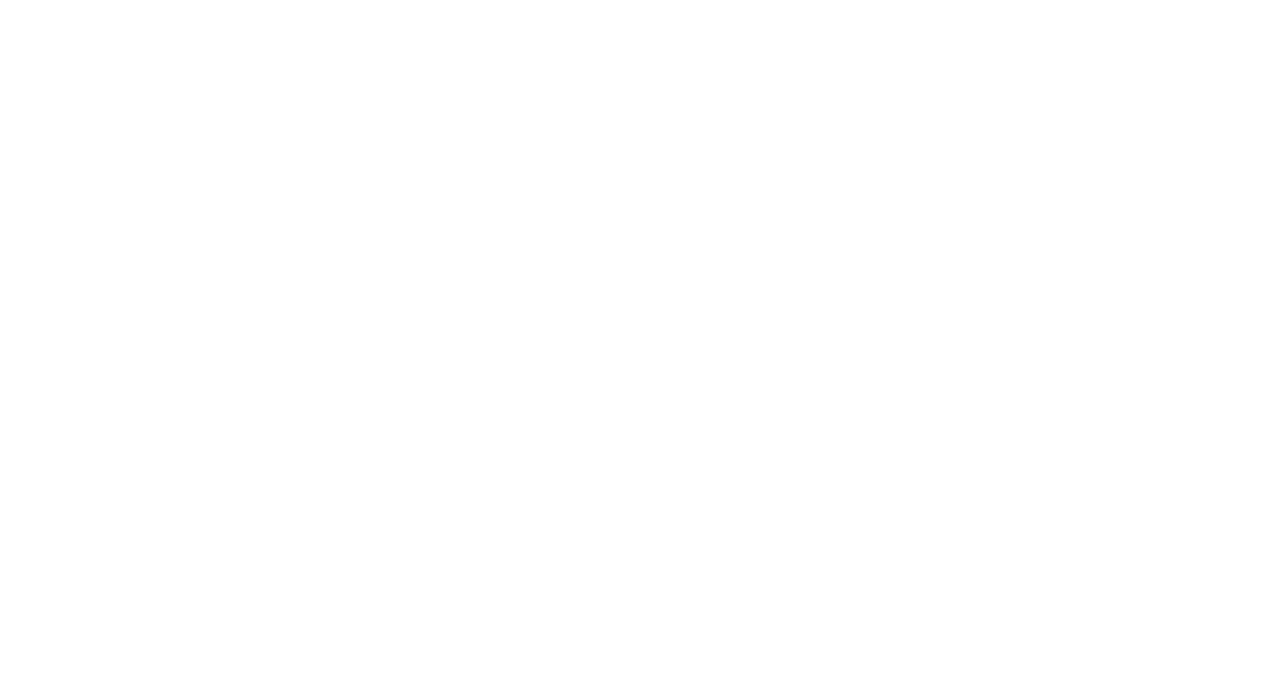
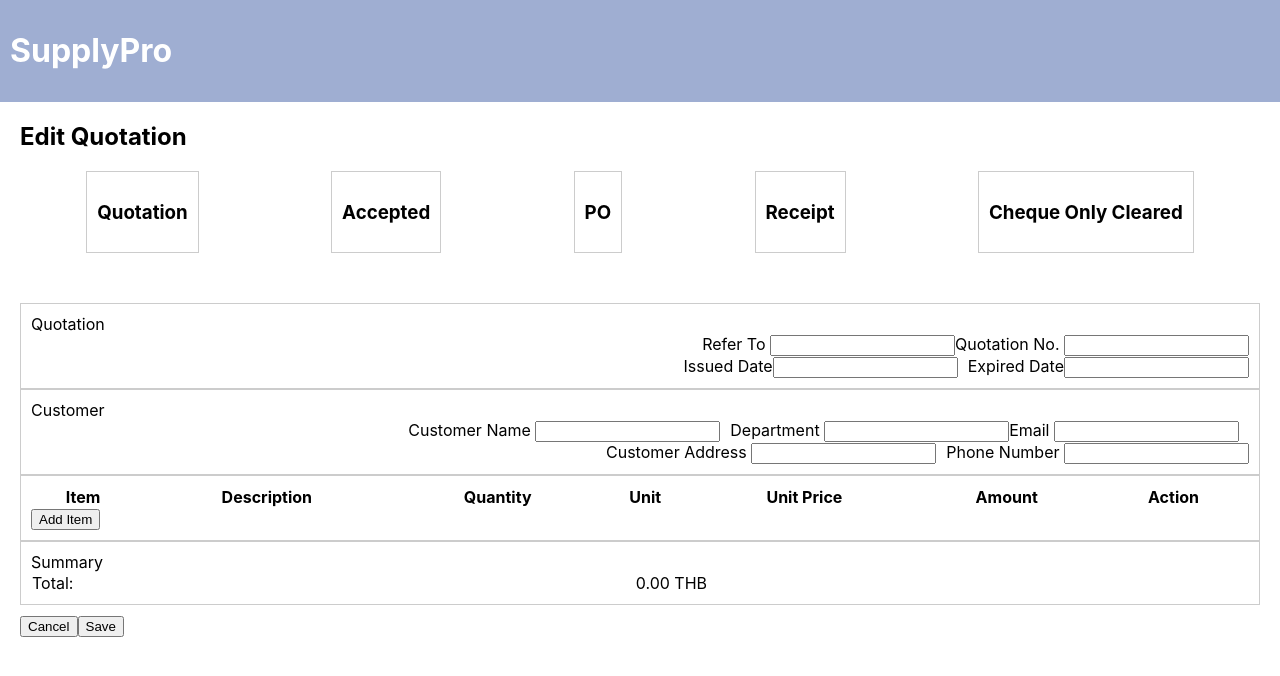
Before and after one commit to Chonlatit2546/Project-SE, a React (Create React App) app: page /Editquotation in a window 1280 px wide. Before the commit this address had no page. Shown: the top 676 px of the page. Built offline with nearby package versions, Linux system fonts and the light colour scheme.

Commit message:
Add EditQuotation

```diff
--- a/src/App.js
+++ b/src/App.js
@@ -4,6 +4,7 @@ import { Routes, Route } from 'react-router-dom';
 import Home from './Home';
 import Createquotation from './Createquotation';
 import Addvendor from './Addvendor';
+import Editquotation from './Editquotation';
 function App() {
   return (
     <div >
@@ -14,6 +15,7 @@ function App() {
           <Route path='/Home' element = {<Home/>}></Route>
           <Route path='/Createquotation' element = {<Createquotation/>}></Route>
           <Route path='/Addvendor' element = {<Addvendor/>}></Route>
+          <Route path='/Editquotation' element = {<Editquotation/>}></Route>
         </Routes>
     </div>
 
--- /dev/null
+++ b/src/Editquotation.jsx
@@ -0,0 +1,219 @@
+import React, { useState } from 'react';
+
+function Editquotation(){
+    const [items, setItems] = useState([]);
+
+    const handleAddItem = () => {
+      const newItem = {
+        itemNumber: items.length + 1,
+        quantity: 1.00,
+        unit: 'Pcs.',
+        unitPrice: 100.00
+      };
+
+      setItems([...items, newItem]);
+    };
+
+    const updateTotal = () => {
+      let total = 0;
+      items.forEach(item => {
+        total += item.quantity * item.unitPrice;
+      });
+
+      return total.toFixed(2);
+    };
+
+    return (
+      <div>
+        <header style={{ backgroundColor: '#9faed2', color: '#fff', padding: '10px' }}>
+          <h1>SupplyPro</h1>
+        </header>
+        <main style={{ padding: '20px' }}>
+          <h2 style={{ marginTop: '0' }}>Edit Quotation</h2>
+          <div style={{ display: 'flex', justifyContent: 'space-around', marginTop: '10px' }}>
+    <div style={{ border: '1px solid #ccc', padding: '10px', textAlign: 'center' }}>
+      <h3>Quotation</h3>
+      {/* Add content for Quotation box if needed */}
+    </div>
+
+    <div style={{ border: '1px solid #ccc', padding: '10px', textAlign: 'center' }}>
+      <h3>Accepted</h3>
+      {/* Add content for Accepted box if needed */}
+    </div>
+
+    <div style={{ border: '1px solid #ccc', padding: '10px', textAlign: 'center' }}>
+      <h3>PO</h3>
+      {/* Add content for PO box if needed */}
+    </div>
+
+    <div style={{ border: '1px solid #ccc', padding: '10px', textAlign: 'center' }}>
+      <h3>Receipt</h3>
+      {/* Add content for Receipt box if needed */}
+    </div>
+
+    <div style={{ border: '1px solid #ccc', padding: '10px', textAlign: 'center' }}>
+      <h3>Cheque Only Cleared</h3>
+      {/* Add content for Cheque Only Cleared box if needed */}
+    </div>
+    </div>
+
+          <section style={{ border: '1px solid #ccc', padding: '10px', display: 'flex', flexDirection: 'column' ,marginTop: '50px'}} className="quotation-info">
+    <div style={{ textAlign: 'left' }}>
+      <label>Quotation</label>
+      <div style={{ textAlign: 'right', display: 'flex', justifyContent: 'flex-end', alignItems: 'center' }}>
+    <div style={{ marginLeft: '10px' }}>
+      <label>Refer To </label>
+      <input type="text" placeholder="" />
+    </div>
+    <div>
+      <label>Quotation No. </label>
+      <input type="text" placeholder="" />
+    </div>
+  </div>
+
+  </div>
+    <div style={{ display: 'flex', flexDirection: 'row', justifyContent: 'flex-end' }}>
+      <div style={{ textAlign: 'right', marginRight: '10px' }}>
+        <label>Issued Date</label>
+        <input type="text" placeholder="" />
+      </div>
+      <div style={{ textAlign: 'right' }}>
+        <label>Expired Date</label>
+        <input type="text" placeholder="" />
+      </div>
+    </div>
+  </section>
+           {/* Customer Section */}
+           <section style={{ border: '1px solid #ccc', padding: '10px', display: 'flex', flexDirection: 'column' }} className="customer-info">
+            <div style={{ textAlign: 'left' }}>
+              <label>Customer</label>
+            </div>
+            <div style={{ display: 'flex', flexDirection: 'row', justifyContent: 'flex-end' }}>
+              <div style={{ textAlign: 'right', marginRight: '10px' }}>
+                <label>Customer Name </label>
+                <input type="text" id="customerName" placeholder="" />
+              </div>
+              <div style={{ textAlign: 'right' }}>
+                <label>Department </label>
+                <input type="text" id="department " placeholder="" />
+              </div>
+              <div style={{ textAlign: 'right', marginRight: '10px' }}>
+                <label>Email </label>
+                <input type="text" id="email" placeholder="" />
+              </div>
+            </div>
+            <div style={{ display: 'flex', flexDirection: 'row', justifyContent: 'flex-end' }}>
+              <div style={{ textAlign: 'right', marginRight: '10px' }}>
+                <label>Customer Address </label>
+                <input type="text" id="email" placeholder="" />
+              </div>
+              <div style={{ textAlign: 'right' }}>
+                <label>Phone Number </label>
+                <input type="text" id="phone" placeholder="" />
+              </div>
+            </div>
+          </section>
+          <section style={{ border: '1px solid #ccc', padding: '10px' }} className="item-list">
+    <table style={{ width: '100%', borderCollapse: 'collapse' }}>
+      <thead>
+        <tr>
+          <th>Item</th>
+          <th>Description</th>
+          <th>Quantity</th>
+          <th>Unit</th>
+          <th>Unit Price</th>
+          <th>Amount</th>
+          <th>Action</th>
+        </tr>
+      </thead>
+      <tbody>
+        {items.map((item, index) => (
+          <tr key={index}>
+            <td>{index + 1}</td>
+            <td>
+              <input type="text" placeholder="Description" />
+            </td>
+            <td>
+              <input
+                type="number"
+                value={item.quantity}
+                onChange={(e) => {
+                  const updatedItems = [...items];
+                  updatedItems[index].quantity = parseFloat(e.target.value);
+                  setItems(updatedItems);
+                }}
+              />
+            </td>
+            <td>
+              <input
+                type="text"
+                value={item.unit}
+                onChange={(e) => {
+                  const updatedItems = [...items];
+                  updatedItems[index].unit = e.target.value;
+                  setItems(updatedItems);
+                }}
+              />
+            </td>
+            <td>
+              <input
+                type="number"
+                value={item.unitPrice}
+                onChange={(e) => {
+                  const updatedItems = [...items];
+                  updatedItems[index].unitPrice = parseFloat(e.target.value);
+                  setItems(updatedItems);
+                }}
+              />
+            </td>
+            <td>{(item.quantity * item.unitPrice).toFixed(2)}</td>
+            <td>
+              <button
+                onClick={() => {
+                  const updatedItems = [...items];
+                  updatedItems.splice(index, 1);
+                  setItems(updatedItems);
+                }}
+              >
+                Delete
+              </button>
+            </td>
+          </tr>
+        ))}
+      </tbody>
+    </table>
+    <button className="add-item-btn" onClick={handleAddItem}>
+      Add Item
+    </button>
+  </section>
+
+
+
+
+
+  <section style={{ border: '1px solid #ccc', padding: '10px' }} className="summary">
+    <table style={{ width: '100%', borderCollapse: 'collapse' }}>
+    <div style={{ textAlign: 'left' }}>
+              <label>Summary</label>
+            </div>
+      <tbody>
+        <tr>
+          <td>Total:</td>
+          <td>{updateTotal()} THB</td>
+        </tr>
+      </tbody>
+    </table>
+  </section>
+
+
+          <section style={{ marginTop: '10px' }} className="actions">
+            <button className="cancel-btn">Cancel</button>
+            <button className="save-draft-btn">Save </button>
+
+          </section>
+        </main>
+      </div>
+    );
+  }
+
+ export default Editquotation;
```
